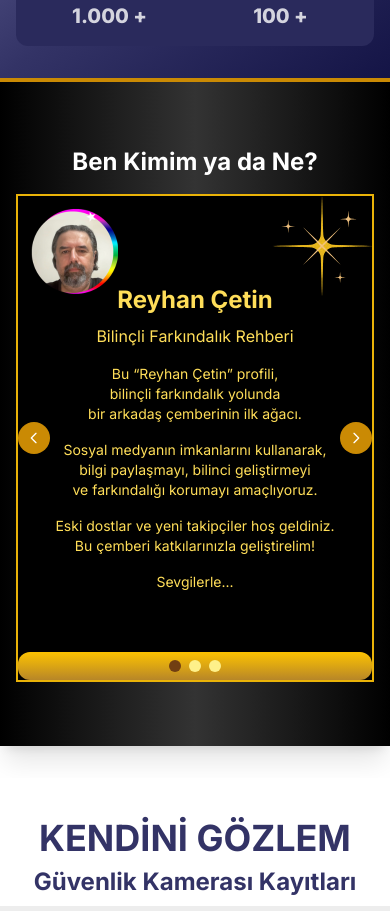
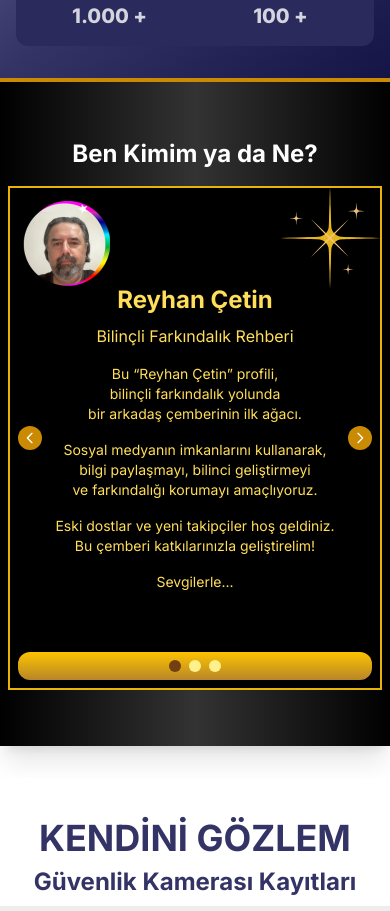
Before and after one commit to rcteenx/reyhancetin_next15, a Next.js app: page / in a window 390 px wide. Shown: the part 906-1817 px from the top of the page. Built offline with nearby package versions, Linux system fonts and the light colour scheme.

Commit message:
update home reyhan info carousel 7

```diff
--- a/components/sections/home/x-reyhan-carousel.jsx
+++ b/components/sections/home/x-reyhan-carousel.jsx
@@ -6,11 +6,11 @@ export default function ReyhanCarousel({}) {
       id="info"
       className="gradientInstagramStory pb-4 shadow-xl border-t-4 border-yellow-600"
     >
-      <div className=" mx-auto my-8 sm:my-16 p-4 sm:container">
+      <div className=" mx-auto my-8 sm:my-16 p-2 sm:p-4 sm:container">
         <h2 className="text-2xl lg:text-4xl text-center">
           Ben Kimim ya da Ne?
         </h2>
-        <div className=" max-w-xl mx-auto sm:p-4 bgStoryReyhan border-2 border-yellow-500 ">
+        <div className=" max-w-xl mx-auto p-2 sm:p-4 bgStoryReyhan border-2 border-yellow-500 ">
           <CarouselContent autoplayInterval={60000} />
         </div>
       </div>
--- a/components/ui/carousel_story_reyhan.jsx
+++ b/components/ui/carousel_story_reyhan.jsx
@@ -106,7 +106,7 @@ export default function CarouselContent({ autoplayInterval = 30000 }) {
         </div>
       </div>
       <button
-        className="absolute left-0 top-1/2 -translate-y-1/2 bg-yellow-600 rounded-full p-2 hover:bg-yellow-500 transition-colors duration-300"
+        className="absolute left-0 top-1/2 -translate-y-1/2 bg-yellow-600 rounded-full p-1 sm:p-2 hover:bg-yellow-500 transition-colors duration-300"
         onClick={handlePrevClick}
       >
         <svg
@@ -125,7 +125,7 @@ export default function CarouselContent({ autoplayInterval = 30000 }) {
         </svg>
       </button>
       <button
-        className="absolute right-0 top-1/2 -translate-y-1/2 bg-yellow-600 rounded-full p-2 hover:bg-yellow-500 transition-colors duration-300"
+        className="absolute right-0 top-1/2 -translate-y-1/2 bg-yellow-600 rounded-full p-1 sm:p-2 hover:bg-yellow-500 transition-colors duration-300"
         onClick={handleNextClick}
       >
         <svg
```
